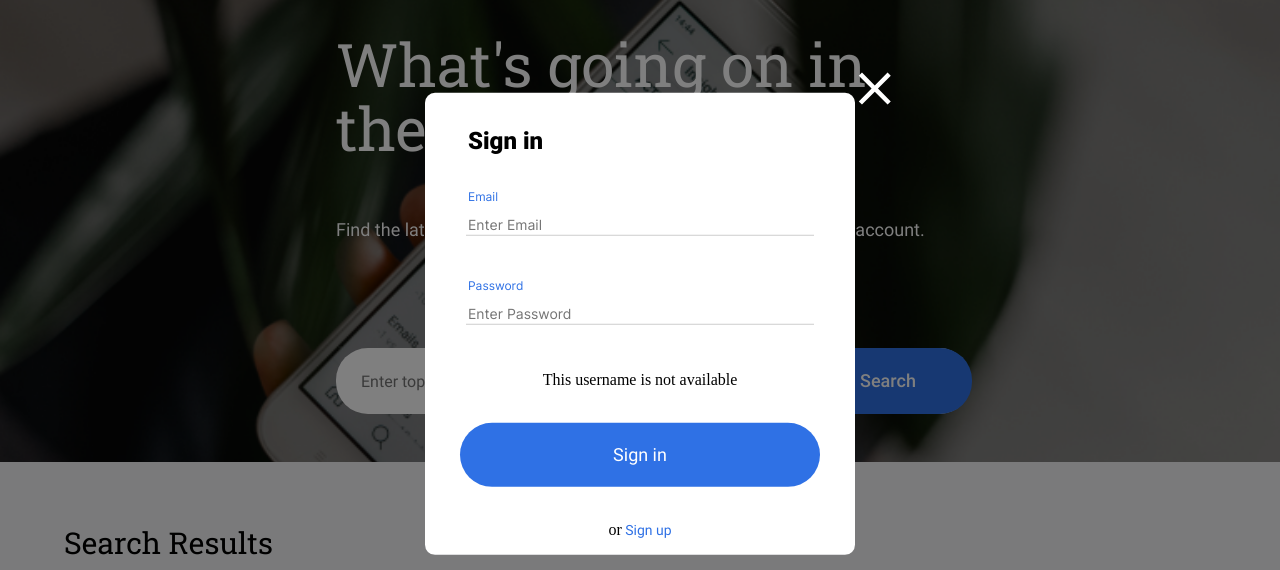
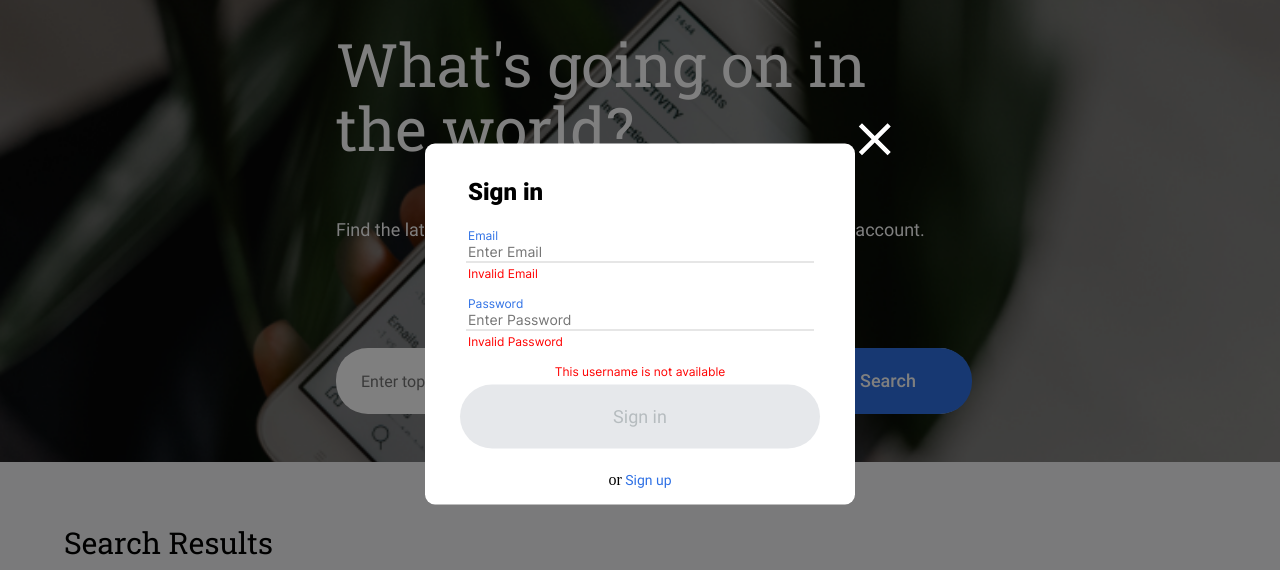
Before and after one commit to Kethiannne/news-explorer-frontend, a React (Create React App) app: page / in a window 1280 px wide. Both pictures are taken after a click on the button "Sign in". Shown: the part 80-650 px from the top of the page. Built offline with nearby package versions, Linux system fonts and the light colour scheme; no server answers.

Commit message:
signup form validated

```diff
--- /dev/null
+++ b/src/components/FormError/FormError.css
@@ -0,0 +1,16 @@
+.form__error {
+  color: red;
+  position: relative;
+  top: -15px;
+  margin: 0 auto;
+  z-index: 3;
+  visibility: visible;
+}
+
+.form__error_save {
+  margin: 0 auto;
+  color: red;
+  text-align: center;
+  position: relative;
+  visibility: visible;
+}
--- a/src/components/LoginPopup/LoginPopup.js
+++ b/src/components/LoginPopup/LoginPopup.js
@@ -12,7 +12,7 @@ export default function LoginPopup (props) {
   }, [ props.isOpen ]);
 
   function handleChange(evt){
-    evt.target.name === "email" ? setEmail(evt.target.value) : setPassword(evt.target.value);
+    evt.target.name === 'email' ? setEmail(evt.target.value) : setPassword(evt.target.value);
   }
 
   function handleSubmit(evt){
@@ -33,13 +33,15 @@ export default function LoginPopup (props) {
       linkText=' Sign up'
     >
     {/* Children Elements */}
-    <p className='form__input-title'>Email</p>
-    <input name="email" value={ email } onChange={ handleChange } type="email" required
-      className="form__field" placeholder="Enter Email" minLength={ 2 } maxLength={ 200 } />
+    <label htmlFor='login-email' className='form__input-title'>Email</label>
+    <input name='email' id='login-email' value={ email } onChange={ handleChange } type='email' required
+      className='form__field' placeholder='Enter Email' minLength={ 2 } maxLength={ 200 } />
+    <label className='form__input-title form__error'>Invalid Email</label>
 
-    <p className='form__input-title'>Password</p>
-    <input name="password" value={ password } onChange={ handleChange } type="password" required
-      className="form__field" placeholder="Enter Password" minLength={ 8 } maxLength={ 200 } />
+    <label htmlFor='password' className='form__input-title'>Password</label>
+    <input name='password' id='login-password' value={ password } onChange={ handleChange } type='password' required
+      className='form__field' placeholder='Enter Password' minLength={ 8 } maxLength={ 200 } />
+    <label className='form__input-title form__error'>Invalid Password</label>
     </PopupWithForm>
   )
 }
--- a/src/components/PopupWithForm/PopupWithForm.css
+++ b/src/components/PopupWithForm/PopupWithForm.css
@@ -43,6 +43,6 @@
     height: 30px;
     background-size: 40px 40px;
     right: -5px;
-    top: -15px;
+    top: -20px;
   }
 }
--- a/src/components/PopupWithForm/PopupWithForm.js
+++ b/src/components/PopupWithForm/PopupWithForm.js
@@ -21,19 +21,19 @@ export default function PopupWithForm (props) {
       }}
     >
       <div className={`popup__wrapper`} >
-        <button className="popup__close-button button-hover" type="button"
-          aria-label="Close" onClick={props.onClose}>
+        <button className='popup__close-button button-hover' type='button'
+          aria-label='Close' onClick={props.onClose}>
         </button>
-        <form className="form" name={props.name} onSubmit={props.onSubmit}>
-          <h2 className="form__title">
+        <form className='form' name={props.name} onSubmit={props.onSubmit}>
+          <h2 className='form__title'>
             {props.title}
           </h2>
 
           {props.children}
 
           {/* form error to be given more purpose with validation */}
-          <p className='form__error_save'>This username is not available</p>
-          <button type="submit" className="form__save-button button-hover">
+          <p className='form__input-title form__error_save'>This username is not available</p>
+          <button type='submit' className={`form__save-button  ${props.formValid === true ? `button-hover` : `form__save-button_disabled`}`} >
             {props.saveText}
           </button>
           <p className='form__text'> or
--- a/src/components/PopupWithForm/form.css
+++ b/src/components/PopupWithForm/form.css
@@ -10,12 +10,6 @@
   color: black;
 }
 
-@media screen and (max-width: 880px) {
-  .form {
-    width: 240px;
-  }
-}
-
 .form__title {
   width: 80%;
   margin: 34px 0 22px;
@@ -25,17 +19,9 @@
   line-height: 28px;
 }
 
-@media screen and (max-width: 880px) {
-  .form__title {
-    margin: 25px auto 22px;
-    text-align: left;
-    font-size: 18px;
-  }
-}
-
 .form__field {
   width: 80%;
-  margin-bottom: 30px;
+  margin-bottom: 18px;
   border: none;
   border-bottom: rgba(0,0,0,.2) 1px solid;
   text-overflow: ellipsis;
@@ -48,12 +34,6 @@
   font-family: inter, Arial, Helvetica, sans-serif;
 }
 
-@media screen and (max-width: 880px){
-  .form__field {
-    max-width: 238px;
-  }
-}
-
 .form__save-button {
   width: 360px;
   height: 64px;
@@ -63,7 +43,7 @@
   background-color: rgba(47, 113, 229, 1);
   background-position: center;
   padding: 0;
-  margin: 18px 0;
+  margin: 6px 0;
 
   color: white;
   font-size: 18px;
@@ -71,14 +51,6 @@
   line-height: 1.2;
   text-align: center;
   font-family: roboto, Arial, Helvetica, sans-serif;
-}
-
-@media screen and (max-width: 880px){
-  .form__save-button {
-    width: 200px;
-    height: 46px;
-    font-size: 14px;
-  }
 }
 
 .form__input-title {
@@ -91,9 +63,12 @@
   text-align: left;
 }
 
+
+
 .form__save-button_disabled {
   color: rgba(182, 188, 191, 1);
   background-color: rgba(230, 232, 235, 1);
+  cursor: not-allowed;
 }
 
 .form__link {
@@ -117,7 +92,47 @@
   width: 80%;
   text-align: left;
 }
+
+.form__error {
+  color: red;
+  position: relative;
+  top: -15px;
+  margin: 0 auto;
+  z-index: 3;
+  visibility: visible;
+}
+
+.form__error_save {
+  margin: 0 auto;
+  color: red;
+  text-align: center;
+  position: relative;
+  visibility: visible;
+}
+
 .popup_opened {
   opacity: 1;
   visibility: visible;
 }
+
+@media screen and (max-width: 880px) {
+  .form {
+    width: 240px;
+  }
+
+  .form__title {
+    margin: 25px auto 22px;
+    text-align: left;
+    font-size: 18px;
+  }
+
+  .form__field {
+    max-width: 238px;
+  }
+
+  .form__save-button {
+    width: 200px;
+    height: 46px;
+    font-size: 14px;
+  }
+}
--- a/src/components/SignupPopup/SignupPopup.js
+++ b/src/components/SignupPopup/SignupPopup.js
@@ -1,31 +1,99 @@
 import React from 'react';
 import PopupWithForm from '../PopupWithForm/PopupWithForm';
-
 export default function SignupPopup (props) {
 
-  const [email, setEmail] = React.useState('');
-  const [password, setPassword] = React.useState('');
-  const [name, setName] = React.useState('');
+  const [state, setState] =React.useState({
+    email: '',
+    password: '',
+    userName: '',
+    emailError: '',
+    passwordError: '',
+    userNameError: '',
+    emailValid: false,
+    passwordValid: false,
+    userNameValid: false,
+    formValid: false
+  })
 
   React.useEffect(() => {
-    setEmail('');
-    setPassword('');
-    setName('');
+    setState({
+      email: '',
+      password: '',
+      userName: '',
+      emailError: '',
+      passwordError: '',
+      userNameError: '',
+      emailValid: false,
+      passwordValid: false,
+      userNameValid: false,
+      formValid: false
+    })
   }, [ props.isOpen ]);
 
-  function handleChange(evt){
-    if (evt.target.name === "email") {
-      setEmail(evt.target.value);
-    } else if (evt.target.name === "password") {
-        setPassword(evt.target.value);
-      } else if (evt.target.name === "name") {
-          setName(evt.target.value);
-        }
+  // Effect that updates formValid whenever the other validity state keys change
+  React.useEffect(()=>{
+
+    setState({formValid: state.emailValid && state.passwordValid && state.userNameValid, ...state});
+
+  }, [state.emailValid, state.passwordValid, state.userNameValid])
+
+
+
+  function validateField(input, value) {
+    let emailError = state.emailError;
+    let passwordError = state.passwordError;
+    let userNameError = state.userNameError;
+    let emailValid = state.emailValid;
+    let passwordValid = state.passwordValid;
+    let userNameValid = state.userNameValid;
+    switch(input) {
+      case 'email':
+        emailValid = value.match(/^([\w.%+-]+)@([\w-]+\.)+([\w]{2,})$/i) && value.length >= 2 && value.length <= 200;
+        emailError = emailValid ? '' : ' is invalid';
+        break;
+      case 'password':
+        passwordValid = value.length >= 6 && value.length <= 200;
+        passwordError = passwordValid ? '': ' is too short';
+        break;
+      case 'userName':
+        userNameValid = value.length >= 2 && value.length <= 40;
+        userNameError = userNameValid ? '': ' is too short';
+      break;
+      default:
+        break;
+    }
+    setState({
+      emailError: emailError,
+      passwordError: passwordError,
+      userNameError: userNameError,
+      emailValid: emailValid,
+      passwordValid: passwordValid,
+      userNameValid: userNameValid,
+    });
   }
 
-  function handleSubmit(evt){
+
+  function handleUserInput (evt) {
+    const name = evt.target.name;
+    const value = evt.target.value;
+    setState({[name]: value});
+    validateField(name, value);
+  }
+
+  function handleSubmit(evt) {
     evt.preventDefault();
-    props.registerUser(email, password, name);
+    props.registerUser(state.email, state.password, state.userName);
+  }
+
+  function formError(input, error) {
+    console.log(input, error ?
+      input + ' ' + error :
+      '')
+    return (
+        error ?
+        input + ' ' + error :
+        ''
+    )
   }
 
   return (
@@ -39,22 +107,29 @@ export default function SignupPopup (props) {
       onSubmit={ handleSubmit }
       openForm={ props.openLogin }
       linkText=' Sign in'
+      formValid={ state.formValid }
     >
     {/* Children Elements */}
     <p className='form__input-title'>Email</p>
-    <input name="email" value={ email || '' } onChange={ handleChange } type="email" required
-      className="form__field" placeholder="Enter Email" minLength={ 2 } maxLength={ 200 } />
-    <p className='form__error'>Invalid Email Address</p>
+    <input name='email' value={ state.email } onChange={ handleUserInput } type='email' required
+      className='form__field' placeholder='Enter Email' minLength={ 2 } maxLength={ 200 } />
+
+    <p className='form__input-title form__error'> {formError('Email', state.emailError)} </p>
 
     <p className='form__input-title'>Password</p>
-    <input name="password" value={ password || '' } onChange={ handleChange } type="password" required
-      className="form__field" placeholder="Enter Password" minLength={ 8 } maxLength={ 200 } />
-    <p className='form__error'>Invalid Password</p>
+    <input name='password' value={ state.password } onChange={ handleUserInput } type='password' required
+      className='form__field' placeholder='Enter Password' minLength={ 8 } maxLength={ 200 } />
+
+    <p className='form__input-title form__error'> {formError('Password', state.passwordError)} </p>
+
 
     <p className='form__input-title'>Username</p>
-    <input name="name" value={ name || '' } onChange={ handleChange } type="text" required
-      className="form__field" placeholder="Enter Username" minLength={ 2 } maxLength={ 40 } />
-    <p className='form__error'>Invalid Password</p>
+    <input name='userName' value={ state.userName } onChange={ handleUserInput } type='text' required
+      className='form__field' placeholder='Enter Username' minLength={ 2 } maxLength={ 40 } />
+
+    <p className='form__input-title form__error'> {formError('Username', state.userNameError)} </p>
+
+
     </PopupWithForm>
   )
 }
--- a/src/index.css
+++ b/src/index.css
@@ -15,6 +15,7 @@
 @import url(./components/Preloader/preloader.css);
 @import url(./components/SavedNewsHeader/SavedNewsHeader.css);
 @import url(./components/SearchForm/SearchForm.css);
+@import url(./components/FormError/FormError.css);
 @import url(./components/Header/Header.css);
 
 @import url(./components/PopupWithForm/form.css);
```
Also changed, not shown: src/components/FormError/FormError.js (added, +23 -0 lines).
